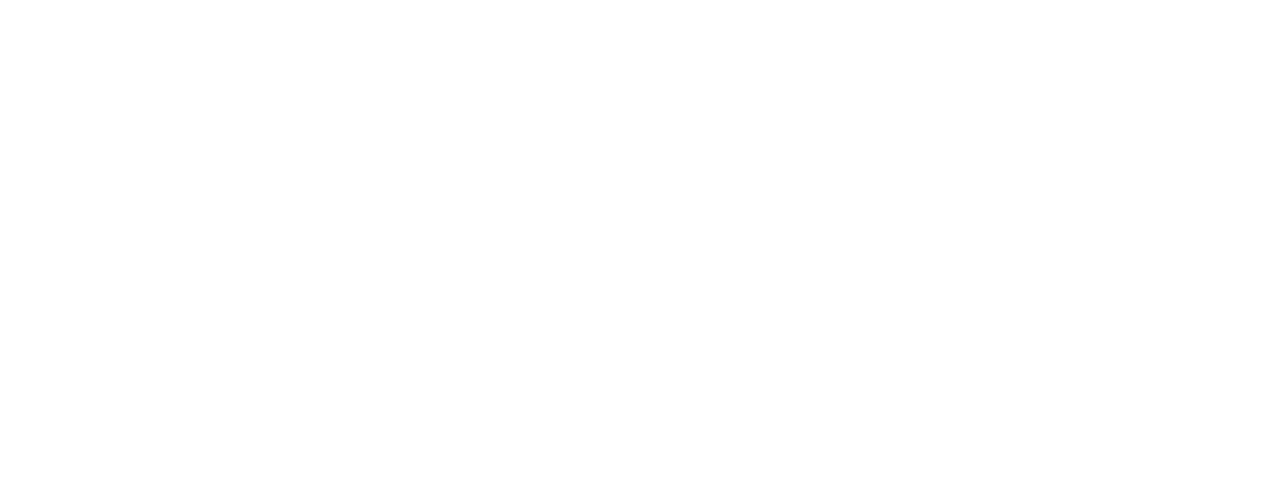
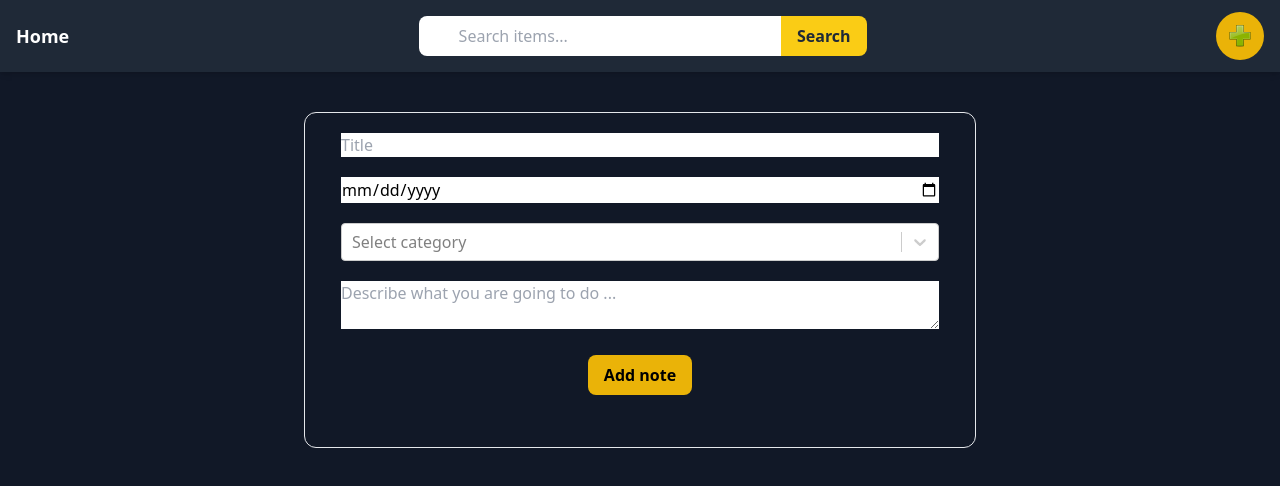
Before and after one commit to MaksimShupta/NoteApp, a React (Vite) app: page /add-note in a window 1280 px wide. Before the commit this address had no page. Shown: the top 486 px of the page. Built offline with nearby package versions, Linux system fonts and the light colour scheme.

Commit message:
added: AddNote-button functionality was added and  NoteCard is now displayed

```diff
--- a/package.json
+++ b/package.json
@@ -15,6 +15,7 @@
     "react": "^19.0.0",
     "react-dom": "^19.0.0",
     "react-router": "^7.2.0",
+    "react-select": "^5.10.0",
     "tailwindcss": "^3.4.17"
   },
   "devDependencies": {
--- a/src/App.jsx
+++ b/src/App.jsx
@@ -1,20 +1,32 @@
-import { useState } from "react";
-//import { createContext, useState } from "react";
+import { createContext, useContext, useState } from "react";
 import { Routes, Route, BrowserRouter } from "react-router";
 import Home from "./pages/Home";
 import Category from "./pages/Category";
+import AddNote from "./pages/AddNote";
+
+const CategoryContext = createContext();
+export const CategoryProvider = ({ children }) => {
+  const categories = ["HTML", "JavaScript", "React", "SQL"];
+  return (
+    <CategoryContext.Provider value={{ categories }}>
+      {children}
+    </CategoryContext.Provider>
+  );
+};
 
 function App() {
-  //const [count, setCount] = useState(0);
-
   return (
     <BrowserRouter>
-      <Routes>
-        <Route index element={<Home />} />
-        <Route path="category/:category" element={<Category />} />
-      </Routes>
+      <CategoryProvider>
+        <Routes>
+          <Route index element={<Home />} />
+          <Route path="category/:category" element={<Category />} />
+          <Route path="add-note" element={<AddNote />} />
+        </Routes>
+      </CategoryProvider>
     </BrowserRouter>
   );
 }
 
 export default App;
+export { CategoryContext };
--- a/src/components/Categories.jsx
+++ b/src/components/Categories.jsx
@@ -4,7 +4,7 @@
 const Categories = () => {
   //const [items, setItems] = useState([]);
   //localStorage.getItem();
-  const categories = ["HTML", , "JavaScript", "React", "SQL"];
+  const categories = ["HTML", "JavaScript", "React", "SQL"];
   return (
     <div
       id="cat-list"
--- a/src/components/CategoryButton.jsx
+++ b/src/components/CategoryButton.jsx
@@ -26,7 +26,7 @@
       <img
         src={categoryImg[cat.toLowerCase()]}
         // alt={cat.toUpperCase()}
-        className="w-6 h=6"
+        className="w-6 h-6"
       />
     </button>
   );
--- a/src/components/Navbar.jsx
+++ b/src/components/Navbar.jsx
@@ -1,8 +1,14 @@
 import { useState } from "react";
-import { Link } from "react-router";
+import { Link, useNavigate } from "react-router";
 import addIcon from "../images/addIcon.svg";
+
 const Navbar = () => {
   //TODO: add logic
+  const navigate = useNavigate();
+  const handleAddNote = (e) => {
+    e.preventDefault();
+    navigate("/add-note");
+  };
   return (
     <>
       <nav className="bg-gray-800 text-white shadow-md">
@@ -27,10 +33,11 @@
             </div>
           </form>
           <button
-            type="submit"
-            className="px-4 py-2 bg-white text-gray-800 font-semibold rounded-lg hover:bg-green-500 focus:outline-none focus:ring-2 focus:ring-yellow-400"
+            type="button"
+            className="w-12 h-12 bg-yellow-500  text-gray-800 font-semibold rounded-full hover:bg-white focus:outline-none focus:ring-2 focus:ring-yellow-400 flex items-center justify-center"
+            onClick={handleAddNote}
           >
-            <img src={addIcon} alt={"New Note"} className="w-6 h=6" />
+            <img src={addIcon} alt="New Note" className="w-6 h-6" />
           </button>
         </div>
       </nav>
--- a/src/components/NoteCard.jsx
+++ b/src/components/NoteCard.jsx
@@ -1,19 +1,50 @@
-const NoteCard = ({ title, description, date, OnEdit, OnDelete }) => {
+import htmlIcon from "../images/htmlIcon.svg";
+import reactIcon from "../images/reactIcon.svg";
+import javascriptIcon from "../images/javascriptIcon.svg";
+import sqlIcon from "../images/sqlIcon.svg";
+
+const NoteCard = ({ title, date, category, description }) => {
+  const categoryImg = {
+    html: htmlIcon,
+    react: reactIcon,
+    javascript: javascriptIcon,
+    sql: sqlIcon,
+  };
+
+  const categoryImage = categoryImg[category.toLowerCase()] || "";
+
+  const onDelete = () => {};
+  const onEdit = () => {};
+
   return (
-    <div className="border p-4 rounded">
-      <img
-        src={item.image}
-        alt={item.title}
-        className="w-full h-48 object-cover mb-2"
-      />
-      <h2 className="text-lg font-bold">{item.title}</h2>
-      <p className="text-gray-600">${item.price}</p>
-      <button
-        className="bg-blue-500 text-white px-4 py-2 mt-2 hover:bg-blue-600"
-        onClick={() => addToCart(item)}
-      >
-        Add to Cart
-      </button>
+    <div className="bg-[#282828] text-[#F5F5F5] rounded-xl p-6 border flex flex-col gap-8">
+      <p className="px-4 py-2 bg-[#9E7A67] text-lg rounded-xl font-bold tracking-wider">
+        {title}
+      </p>
+      <div className="flex items-center gap-4">
+        <p className="text-sm">{date}</p>
+      </div>
+      <div className="flex items-center gap-4">
+        <img src={categoryImage} alt="Category" className="w-6 h-6" />
+        <p className="text-sm">{category}</p>
+      </div>
+      <div className="flex items-center gap-4">
+        <p className="text-sm">{description}</p>
+      </div>
+      <div className="flex gap-4 mt-2">
+        <button
+          className="bg-blue-500 text-white px-6 py-2 rounded-full hover:bg-blue-600 w-full md:w-auto"
+          onClick={() => onEdit()}
+        >
+          Edit
+        </button>
+        <button
+          className="bg-red-500 text-white px-6 py-2 rounded-full hover:bg-red-600 w-full md:w-auto"
+          onClick={() => onDelete()}
+        >
+          Remove
+        </button>
+      </div>
     </div>
   );
 };
--- a/src/components/Notes.jsx
+++ b/src/components/Notes.jsx
@@ -1,18 +1,36 @@
-import NoteCard from "./NoteCard";
 import { useState, useEffect } from "react";
+import NoteCard from "../components/NoteCard";
 
-let items;
+const Notes = () => {
+  const getAllItemsFromLocalStorage = () => {
+    const items = {};
+    for (let i = 0; i < localStorage.length; i++) {
+      const key = localStorage.key(i);
+      const value = localStorage.getItem(key);
+      items[key] = JSON.parse(value);
+    }
+    return items;
+  };
 
-const Notes = ({ addToCart }) => {
-  const [items, setItems] = useState([]);
-
+  const allItems = getAllItemsFromLocalStorage();
+  console.log(
+    "Category:",
+    Object.values(allItems).map((e) => e.category)
+  );
   return (
     <div
       id="items-list"
       className="grid grid-cols-1 sm:grid-cols-2 md:grid-cols-3 gap-8 max-w-7xl mx-auto px-4"
     >
-      {items.map((item) => (
-        <NoteCard key={item.id} item={item} addToCart={addToCart} />
+      {Object.values(allItems).map((item) => (
+        <NoteCard
+          key={item.id} // React key remains for rendering list
+          itemKey={item.id} // Pass the key explicitly as a prop to NoteCard
+          title={item.title}
+          date={item.date}
+          category={item.category}
+          description={item.description}
+        />
       ))}
     </div>
   );
--- a/src/pages/AddNote.jsx
+++ b/src/pages/AddNote.jsx
@@ -0,0 +1,136 @@
+import Select from "react-select";
+import { CategoryContext } from "../App";
+import { useContext, useState } from "react";
+import htmlIcon from "../images/htmlIcon.svg";
+import reactIcon from "../images/reactIcon.svg";
+import javascriptIcon from "../images/javascriptIcon.svg";
+import sqlIcon from "../images/sqlIcon.svg";
+import Navbar from "../components/Navbar";
+import { useNavigate } from "react-router";
+
+const AddNote = () => {
+  const { categories } = useContext(CategoryContext);
+  const navigate = useNavigate();
+  console.log("AddNotePage:", categories);
+  //["HTML", "JavaScript", "React", "SQL"];
+  const categoryImg = {
+    html: htmlIcon,
+    react: reactIcon,
+    javascript: javascriptIcon,
+    sql: sqlIcon,
+  };
+
+  const cats = [
+    {
+      value: categories[0],
+      label: categories[0],
+      icon: <img src={htmlIcon} />,
+    },
+    {
+      value: categories[1],
+      label: categories[1],
+      icon: <img src={javascriptIcon} />,
+    },
+    {
+      value: categories[2],
+      label: categories[2],
+      icon: <img src={reactIcon} />,
+    },
+    { value: categories[3], label: categories[3], icon: <img src={sqlIcon} /> },
+  ];
+  const [form, setForm] = useState({
+    title: "",
+    date: "",
+    category: "",
+    description: "",
+  });
+
+  const handleChange = (e) => {
+    setForm({ ...form, [e.target.name]: e.target.value });
+  };
+
+  const handleCategoryChange = (selectedOption) => {
+    setForm({ ...form, category: selectedOption.value });
+  };
+
+  const handleSubmit = (e) => {
+    e.preventDefault();
+    const uniqueKey = `note_${Date.now()}`;
+    localStorage.setItem(uniqueKey, JSON.stringify(form));
+    console.log("local storage content: ", localStorage);
+    alert("The note was added!");
+    navigate("/");
+  };
+
+  return (
+    <div className="bg-gray-900 text-black min-h-screen">
+      <Navbar />
+      <section className="items-center flex flex-col px-4 py-10">
+        <div className="border border-light textLight rounded-xl w-full max-w-lg md:max-w-xl lg:max-w-2xl p-5 bg-bgLight">
+          <form
+            onSubmit={handleSubmit}
+            id="add-form"
+            className="items-center flex flex-col px-4 pb-8 gap-5"
+          >
+            <label className="input-custom gap-2 w-full">
+              <input
+                value={form.title}
+                onChange={handleChange}
+                name="title"
+                className="grow w-full"
+                placeholder="Title"
+                required
+              />
+            </label>
+            <label className="input-custom gap-2 w-full">
+              <input
+                value={form.date}
+                onChange={handleChange}
+                type="date"
+                name="date"
+                className="grow w-full"
+                required
+              />
+            </label>
+
+            <Select
+              options={cats}
+              placeholder="Select category"
+              getOptionLabel={(e) => (
+                <div style={{ display: "flex", alignItems: "center" }}>
+                  <img
+                    src={categoryImg[e.label.toLowerCase()]}
+                    className="w-6 h-6"
+                  />
+                  &nbsp;{e.label}
+                </div>
+              )}
+              onChange={handleCategoryChange}
+              className="w-full"
+            />
+
+            <label className="textarea-custom gap-2 w-full">
+              <textarea
+                value={form.description}
+                onChange={handleChange}
+                name="description"
+                className="grow w-full bg-bgInput h-full"
+                placeholder="Describe what you are going to do ..."
+                required
+              />
+            </label>
+
+            <button
+              id="submit-btn"
+              type="submit"
+              className="bg-yellow-500 hover:bg-yellow-600 text-black font-semibold py-2 px-4 rounded-lg transition"
+            >
+              Add note
+            </button>
+          </form>
+        </div>
+      </section>
+    </div>
+  );
+};
+export default AddNote;
--- a/src/pages/Home.jsx
+++ b/src/pages/Home.jsx
@@ -2,8 +2,12 @@
 import Navbar from "../components/Navbar";
 import Header from "../components/Header";
 import Notes from "../components/Notes";
+//import { CategoryContext } from "../App";
+//import { useContext } from "react";
 
 const Home = () => {
+  //const { categories } = useContext(CategoryContext);
+  //localStorage.clear();
   return (
     <div className="bg-gray-900 text-white min-h-screen">
       <Navbar />
```
Also changed, not shown: src/components/AddButton.jsx (deleted), src/images/addIcon.svg, 1 other file (tests, documents, lock files or other folders).
